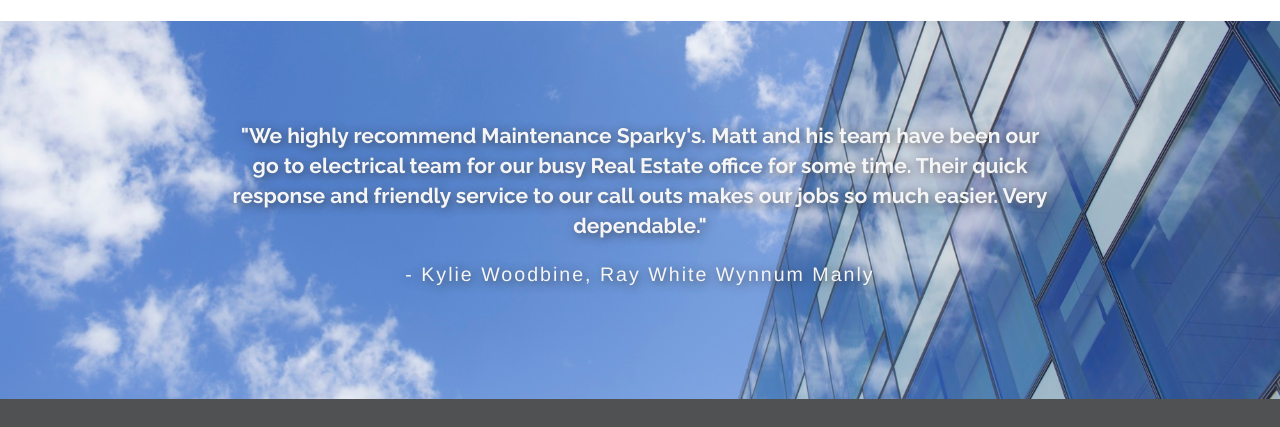
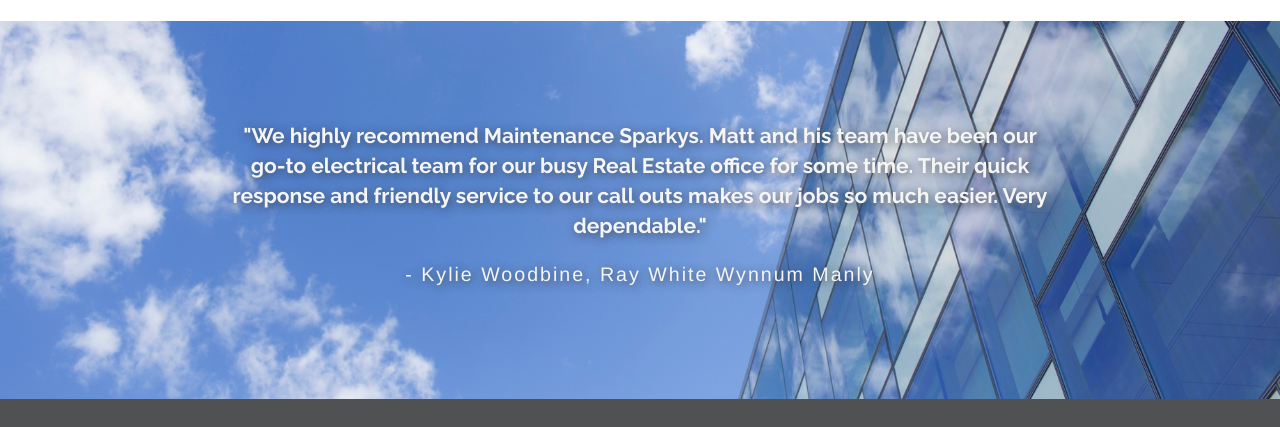
Before and after one commit to theHarvester/maintenance-sparky-website, a website: page index.html in a window 1280 px wide. Shown: the part 2320-2747 px from the top of the page. Drawn offline with nearby package versions, Linux system fonts and the light colour scheme; files that its build step writes are made by us from their sources.

Commit message:
Copy update

```diff
--- a/index.html
+++ b/index.html
@@ -199,7 +199,7 @@
         <div class="row">
             <div class="col-lg-offset-2 col-lg-8">
                 <p class="quote text-center">
-                    "We highly recommend Maintenance Sparky's. Matt and his team have been our go to electrical team for our busy Real Estate office for some time. Their quick response and friendly service to our call outs makes our jobs so much easier.  Very dependable."
+                    "We highly recommend Maintenance Sparkys. Matt and his team have been our go-to electrical team for our busy Real Estate office for some time. Their quick response and friendly service to our call outs makes our jobs so much easier.  Very dependable."
                 </p>
 
                 <p class="quoted text-center"> - Kylie Woodbine, Ray White Wynnum Manly
```
